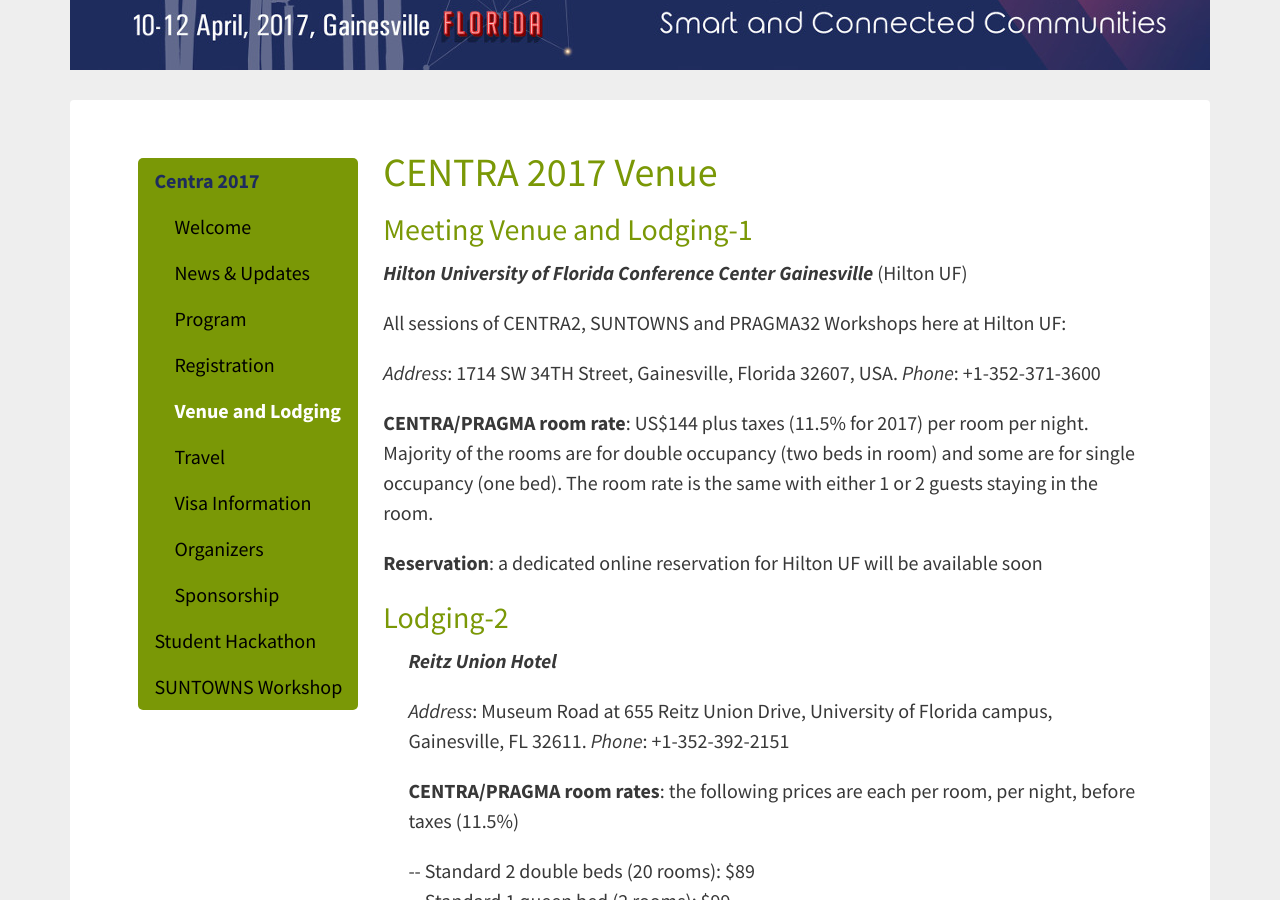
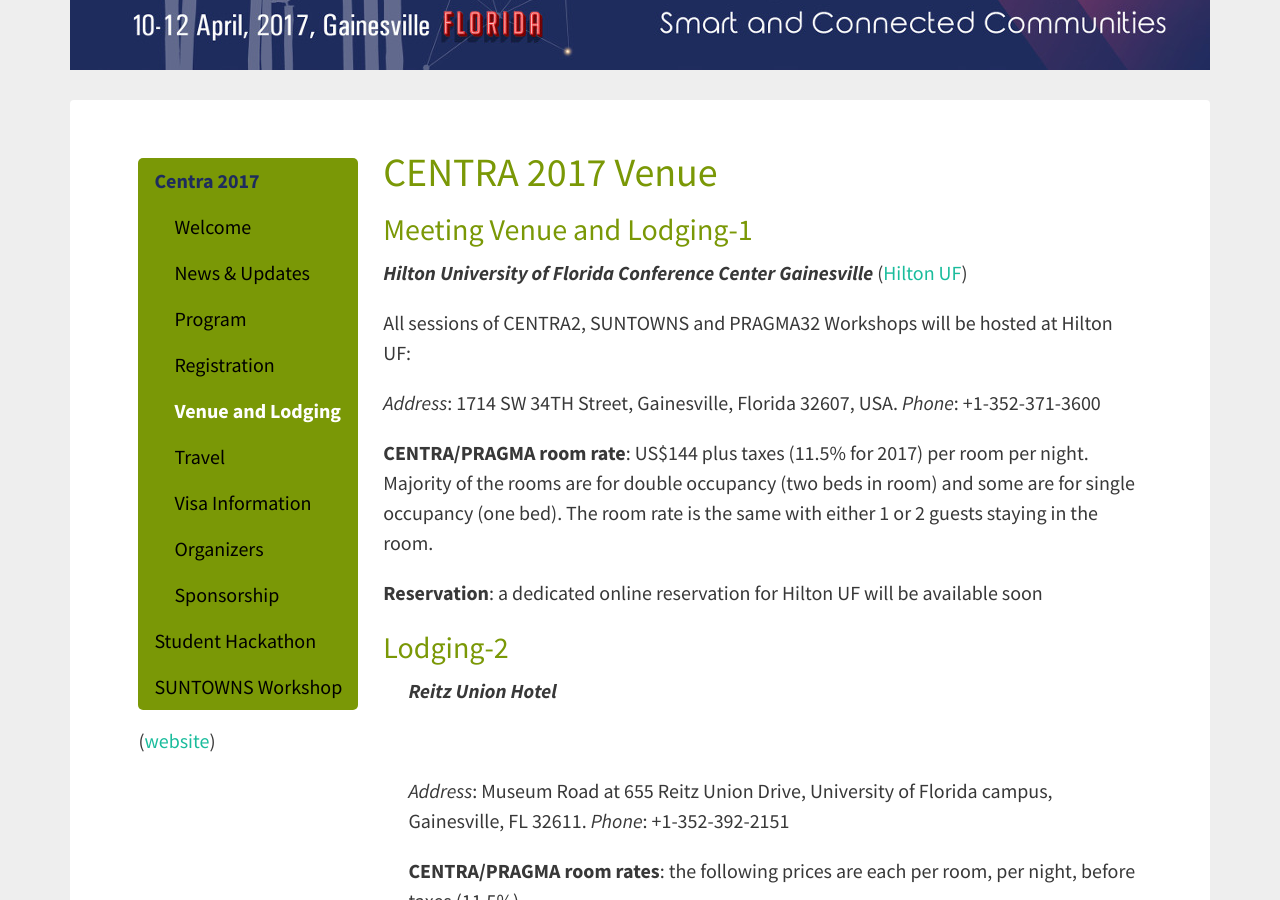
Before and after one commit to hmchou56/centra8, a Jekyll site: the page built from centra2/venue.md, in a window 1280 px wide and 900 px high, scrolled down 271 px. Built offline with Jekyll 4.4.1, drawn with Linux system fonts in a browser that asks for light colours; nearby versions of some CDN libraries.

Commit message:
hyperlinked both hotels

```diff
--- a/_includes/venue2017.md
+++ b/_includes/venue2017.md
@@ -1,9 +1,9 @@
 
 ### Meeting Venue and Lodging-1
 
-<strong><i> Hilton University of Florida Conference Center Gainesville</i></strong> (Hilton UF) <br />
+<strong><i> Hilton University of Florida Conference Center Gainesville</i></strong> (<a href="http://www3.hilton.com/en/hotels/florida/hilton-university-of-florida-conference-center-gainesville-GVNCCHF/index.html" target="_blank">Hilton UF</a>) <br />
 
-All sessions of CENTRA2, SUNTOWNS and PRAGMA32 Workshops here at Hilton UF:
+All sessions of CENTRA2, SUNTOWNS and PRAGMA32 Workshops will be hosted at Hilton UF:
 
 <i>Address</i>: 1714 SW 34TH Street, Gainesville, Florida 32607, USA. <i>Phone</i>: +1-352-371-3600
 
@@ -13,7 +13,7 @@
 
 ### Lodging-2
 
-<p style="padding-left: 270px;"><strong><i> Reitz Union Hotel</i></strong><p>
+<p style="padding-left: 270px;"><strong><i> Reitz Union Hotel</i></strong><p>(<a href="https://www.union.ufl.edu/UnionHotel" target="_blank">website</a>)
 
 <p style="padding-left: 270px;"><i>Address</i>: Museum Road at 655 Reitz Union Drive, University of Florida campus, Gainesville, FL 32611. <i>Phone</i>: +1-352-392-2151 </p>
 
```
